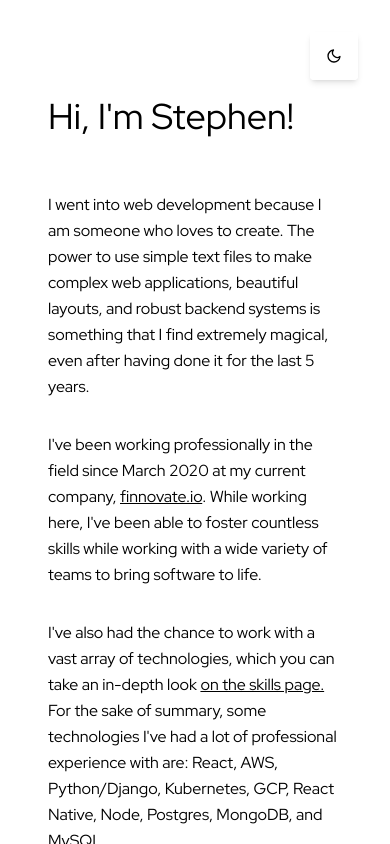
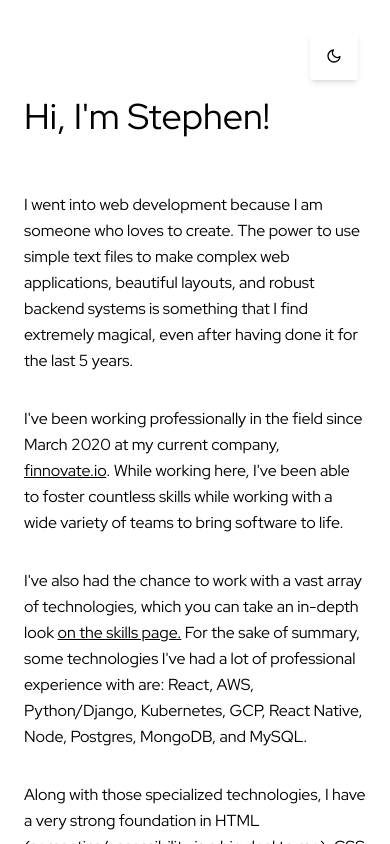
Before and after one commit to sparlos/sparling-dev, a Next.js app: page /about in a window 390 px wide. Built offline with nearby package versions, Linux system fonts and the light colour scheme.

Commit message:
fix mobile scrollable container size

```diff
--- a/components/ScrollableContentContainer.tsx
+++ b/components/ScrollableContentContainer.tsx
@@ -21,7 +21,7 @@ export default function ScrollableContentContainer({
       <div
         className={`ml-auto mr-auto ${
           large ? 'max-w-4xl' : 'max-w-3xl'
-        } px-12 pt-24 pb-32 leading-relaxed lg:ml-44 lg:mr-0`}
+        } px-6 pt-24 pb-32 leading-relaxed sm:px-12 lg:ml-44 lg:mr-0`}
       >
         {children}
       </div>
--- a/pages/projects-and-skills/index.tsx
+++ b/pages/projects-and-skills/index.tsx
@@ -75,7 +75,7 @@ export default function ProjectsAndSkills({
                   <motion.div
                     key="dropdownContainer"
                     {...dropdownAnimation}
-                    className="relative z-50 mt-8"
+                    className="relative z-40 mt-8"
                     layout
                   >
                     <motion.label
```
